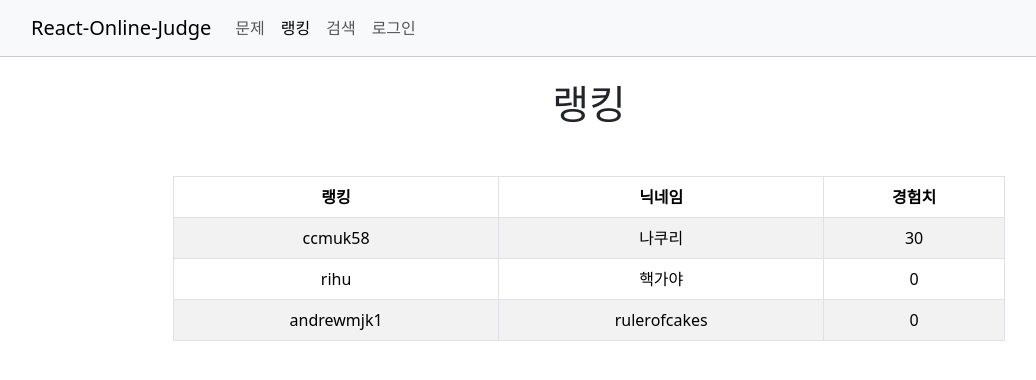
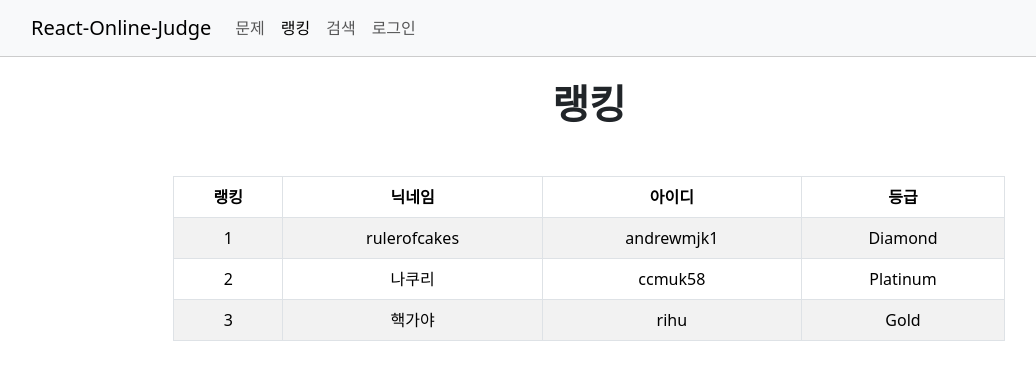
Before and after one commit to ccmuk58/2023_2_Script, a React (Create React App) app in the folder react-online-judge/: page /ranking in a window 1280 px wide. Shown: the top 380 px of the page, without its empty margins (51-1087 px from the left). Built offline with nearby package versions, Linux system fonts and the light colour scheme.

Commit message:
Feat: Ranking Sort and Class

```diff
--- a/react-online-judge/src/App.css
+++ b/react-online-judge/src/App.css
@@ -6,6 +6,7 @@
 
 .header {
 	padding-bottom: 40px;
+	font-weight: bold;
 }
 .content {
 	display: flex;
--- a/react-online-judge/src/components/RankingList.js
+++ b/react-online-judge/src/components/RankingList.js
@@ -2,6 +2,17 @@ import { Link } from "react-router-dom";
 import { Table } from "react-bootstrap";
 import userData from "../data/userData";
 const RankingList = () => {
+	const sortedUserData = Object.entries(userData).sort(([, a], [, b]) => b.exp - a.exp);
+
+	function getClass(exp) {
+		if(exp < 100) return "Bronze";
+		else if(exp < 200) return "Silver";
+		else if(exp < 300) return "Gold";
+		else if(exp < 400) return "Platinum";
+		else if(exp < 500) return "Diamond";
+		else  return "Master";
+	}
+
 	return (
 		<div className="content-item">
 			<h1 className="header">랭킹</h1>
@@ -10,16 +21,17 @@ const RankingList = () => {
 					<tr>
 						<th>랭킹</th>
 						<th>닉네임</th>
-						<th>경험치</th>
+						<th>아이디</th>
+						<th>등급</th>
 					</tr>
 				</thead>
 				<tbody>
 					{
-						Object.entries(userData).map(([userId, { nickname, password, email, exp, solved}]) => (
+						sortedUserData.map(([userId, { nickname, exp, ranking }], index) => (
 							<tr key={userId} to={`/profile/${userId}`}>
 								<td>
 									<Link className="nav-link" to={`/profile/${userId}`}>
-									{userId}
+										{index+1}
 									</Link>
 								</td>
 								<td>
@@ -29,7 +41,12 @@ const RankingList = () => {
 								</td>
 								<td>
 									<Link className="nav-link" to={`/profile/${userId}`}>
-										{exp}
+										{userId}
+									</Link>
+								</td>
+								<td>
+									<Link className="nav-link" to={`/profile/${userId}`}>
+										{getClass(exp)}
 									</Link>
 								</td>
 							</tr>
--- a/react-online-judge/src/data/userData.js
+++ b/react-online-judge/src/data/userData.js
@@ -4,7 +4,7 @@ const userData = {
 		nickname: '나쿠리',
         password: '1234',
         email: 'ccmuk58@naver.com',
-		exp : 30,
+		exp : 350,
 		solved : [
 			true, true, false, true, false
 		],
@@ -15,7 +15,7 @@ const userData = {
 		nickname: '핵가야',
         password: '5678',
         email: 'rihu@naver.com',
-		exp : 0,
+		exp : 230,
 		solved : [
 			true, true, false, true, false
 		],
@@ -27,7 +27,7 @@ const userData = {
 		nickname: 'rulerofcakes',
 		password: '0000',
 		email: 'andrewmjk@naver.com',
-		exp : 0,
+		exp : 460,
 		solved : [
 			true, true, false, true, false
 		],
```
